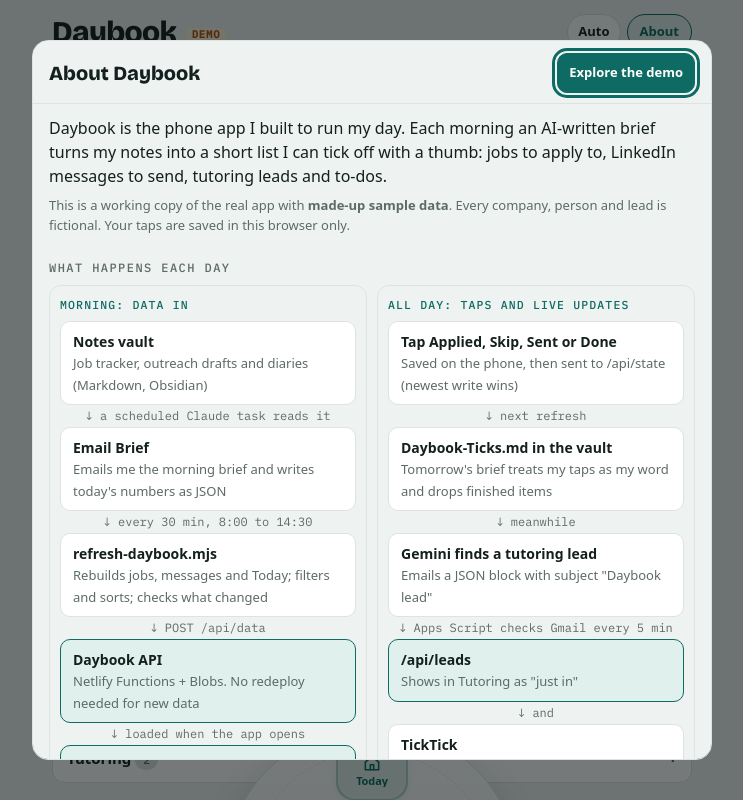
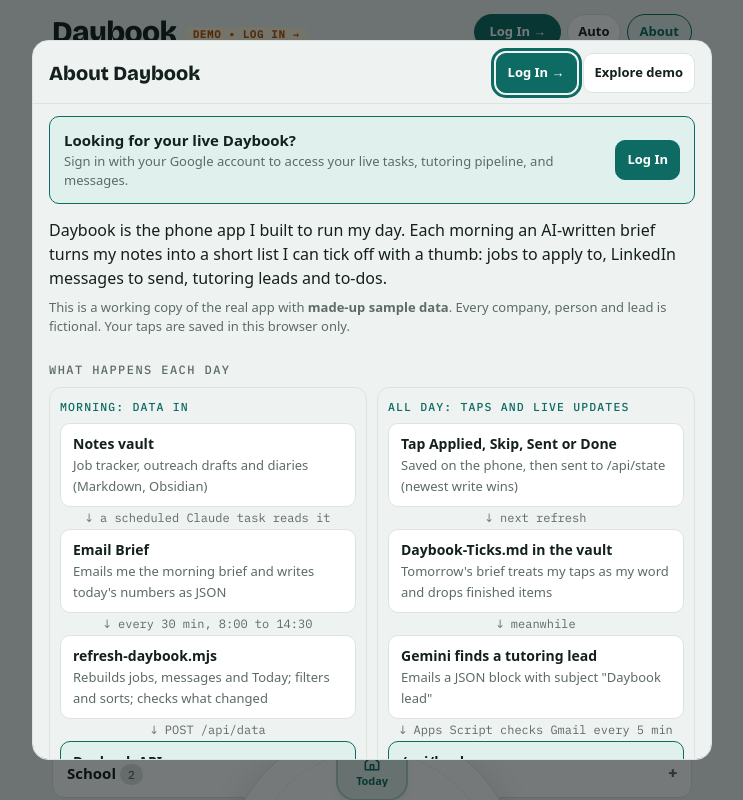
Before and after one commit to TallPeasley/daybook, a plain HTML site: page site/app.html in a window 1280 px wide. Shown: the top 800 px of the page, without its empty margins (268-1011 px from the left). Drawn offline with nearby package versions, Linux system fonts and the light colour scheme.

Commit message:
feat(auth): add prominent Log In button and banner directing to live Daybook account

```diff
--- a/site/app.html
+++ b/site/app.html
@@ -148,9 +148,14 @@ details.isdone{opacity:.6}details.isdone summary{text-decoration:line-through;fo
 details.lowfold>.body{padding:0 8px 4px}details.lowfold .job{border-color:var(--line)}
 .job .row .pill{margin-top:2px}
 /* Demo & Header buttons */
+.login-btn{font:inherit;font-size:13px;font-weight:700;padding:7px 14px;border-radius:99px;border:1px solid var(--teal);background:var(--teal);color:#fff!important;min-height:36px;cursor:pointer;display:inline-flex;align-items:center;gap:5px;text-decoration:none;transition:transform .12s ease,opacity .12s ease}
+.login-btn:hover{opacity:.92;transform:scale(1.02)}
+.demo-banner{background:var(--amber-soft);border:1px solid var(--amber);border-radius:12px;padding:10px 14px;margin:0 0 14px;font-size:13.5px;display:flex;align-items:center;justify-content:space-between;gap:10px;flex-wrap:wrap}
+.demo-banner strong{color:var(--amber)}
 .about-btn,.theme-btn{font:inherit;font-size:13px;font-weight:600;padding:7px 12px;border-radius:99px;border:1px solid var(--teal);background:var(--teal-soft);color:var(--teal);min-height:36px;cursor:pointer;display:inline-flex;align-items:center;gap:5px}
 .theme-btn{border-color:var(--line);background:var(--surface);color:var(--ink);padding:7px 10px}
-.demo-tag{display:inline-block;font-family:var(--mono);font-size:10.5px;letter-spacing:.08em;text-transform:uppercase;color:var(--amber);background:var(--amber-soft);border-radius:99px;padding:1px 7px;margin-left:8px;vertical-align:middle}
+.demo-tag{display:inline-block;font-family:var(--mono);font-size:10.5px;letter-spacing:.08em;text-transform:uppercase;color:var(--amber);background:var(--amber-soft);border-radius:99px;padding:2px 8px;margin-left:8px;vertical-align:middle;text-decoration:none;font-weight:600}
+.demo-tag:hover{background:var(--amber);color:#fff}
 .demo-try{background:var(--amber-soft);border:1px dashed var(--amber);border-radius:12px;padding:9px 12px;margin:0 0 10px;font-size:13.5px;display:flex;align-items:center;justify-content:space-between;gap:10px;flex-wrap:wrap}
 
 /* Rotating Circle Bottom Navigation:
@@ -239,7 +244,12 @@ dialog#about::backdrop{background:rgba(5,12,11,.55)}
 </style>
 </head><body>
 <div class="wrap">
-<header><div class="hdr-row"><h1>Daybook<span class="demo-tag">demo</span></h1><div class="hdr-actions"><button class="theme-btn" id="themeBtn" type="button" aria-label="Toggle color theme" title="Toggle light/dark mode">Theme</button><button class="about-btn" id="aboutBtn" type="button" aria-haspopup="dialog">About</button></div></div><div class="date" id="date"></div><div id="fresh" class="fresh"></div></header>
+<header><div class="hdr-row"><h1>Daybook<a href="https://aero-daybook.web.app/" class="demo-tag" title="Viewing demo data. Tap to log in to your account.">demo &bull; log in &rarr;</a></h1><div class="hdr-actions"><a class="login-btn" id="loginBtn" href="https://aero-daybook.web.app/" title="Log in to your private Daybook">Log In &rarr;</a><button class="theme-btn" id="themeBtn" type="button" aria-label="Toggle color theme" title="Toggle light/dark mode">Theme</button><button class="about-btn" id="aboutBtn" type="button" aria-haspopup="dialog">About</button></div></div><div class="date" id="date"></div><div id="fresh" class="fresh"></div></header>
+
+<div class="demo-banner" id="demoBanner">
+  <div><strong>Demo Mode:</strong> Viewing sample data in this browser.</div>
+  <a class="login-btn" style="padding:6px 14px;font-size:12.5px" href="https://aero-daybook.web.app/">Log In to Your Account &rarr;</a>
+</div>
 
 <section class="view" id="v-today">
   <div class="grid" id="kpis"></div>
@@ -353,8 +363,12 @@ dialog#about::backdrop{background:rgba(5,12,11,.55)}
 </div>
 
 <dialog id="about" aria-labelledby="abTitle">
-<div class="ab-top"><b id="abTitle">About Daybook</b><button class="btn sm p" type="button" data-abclose="1">Explore the demo</button></div>
+<div class="ab-top"><b id="abTitle">About Daybook</b><div style="display:flex;gap:6px;align-items:center"><a class="btn sm p" href="https://aero-daybook.web.app/" style="text-decoration:none;font-weight:700">Log In &rarr;</a><button class="btn sm" type="button" data-abclose="1">Explore demo</button></div></div>
 <div class="ab">
+  <div style="background:var(--teal-soft);border:1px solid var(--teal);border-radius:10px;padding:12px 14px;margin:8px 0 14px;display:flex;align-items:center;justify-content:space-between;gap:10px">
+    <div><b>Looking for your live Daybook?</b><div style="font-size:13px;color:var(--muted)">Sign in with your Google account to access your live tasks, tutoring pipeline, and messages.</div></div>
+    <a class="btn sm p" href="https://aero-daybook.web.app/" style="text-decoration:none;white-space:nowrap;font-weight:700">Log In</a>
+  </div>
   <p class="lede">Daybook is the phone app I built to run my day. Each morning an AI-written brief turns my notes into a short list I can tick off with a thumb: jobs to apply to, LinkedIn messages to send, tutoring leads and to-dos.</p>
   <p class="note">This is a working copy of the real app with <b>made-up sample data</b>. Every company, person and lead is fictional. Your taps are saved in this browser only.</p>
 
```
Also changed, not shown: site/index.html (+11 -6 lines).
